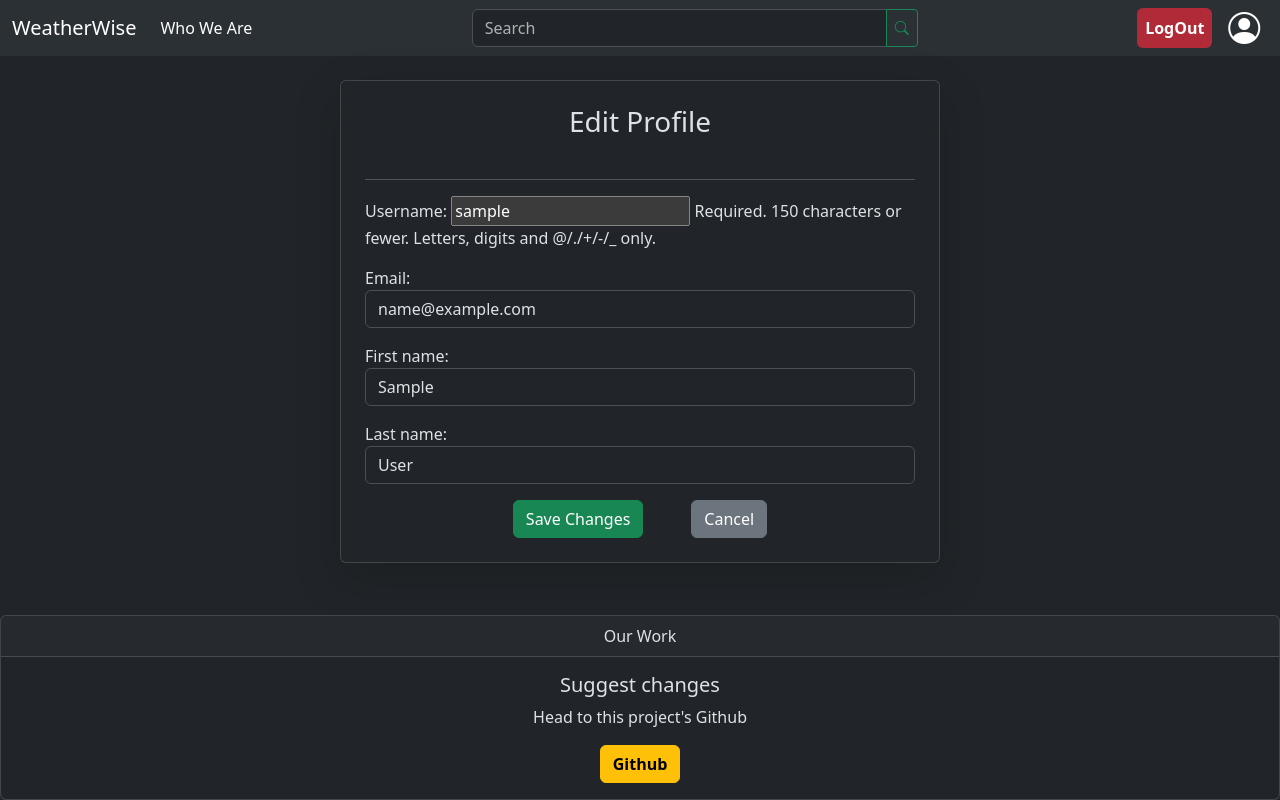
After one commit to Shravan-0024/IT314_Project_G22, a Django app: page /profile/edit/ in a window 1280 px wide. The commit adds this page. Run offline with Django 5.2, Linux system fonts and the light colour scheme; the visitor is signed in with stand-in values (Sample User, id 1).

Commit message:
Add User-Profile-Edit functionality and make profile-page bit more detailed

```diff
--- a/DJANGO_BACKEND/weather_wise/app_home/forms.py
+++ b/DJANGO_BACKEND/weather_wise/app_home/forms.py
@@ -29,3 +29,25 @@ class UserSignUpForm(UserCreationForm):
         if User.objects.filter(email=email).exists():
             raise ValidationError("This email address is already registered. Please log in instead.")
         return email
+
+
+
+class UserProfileEditForm(forms.ModelForm):
+    email = forms.EmailField(widget=forms.EmailInput(attrs={'class': 'form-control'}))
+    first_name = forms.CharField(max_length=50, widget=forms.TextInput(attrs={'class': 'form-control'}))
+    last_name = forms.CharField(max_length=50, widget=forms.TextInput(attrs={'class': 'form-control'}))
+
+    class Meta:
+        model = User
+        fields = ('username', 'email', 'first_name', 'last_name')
+
+    def __init__(self, *args, **kwargs):
+        super(UserProfileEditForm, self).__init__(*args, **kwargs)
+        # Make username read-only since it's generally not editable
+        self.fields['username'].widget.attrs['readonly'] = True
+
+    def clean_email(self):
+        email = self.cleaned_data.get('email')
+        if User.objects.filter(email=email).exclude(pk=self.instance.pk).exists():
+            raise ValidationError("This email address is already registered with another account.")
+        return email
--- a/DJANGO_BACKEND/weather_wise/app_home/urls.py
+++ b/DJANGO_BACKEND/weather_wise/app_home/urls.py
@@ -8,4 +8,5 @@ urlpatterns = [
     path('signup/',views.signup_view,name="signup_view"),
     path('predict/',views.predict_view,name="predict_view"),
     path('profile/',views.profile_view,name="profile_view"),
+    path('profile/edit/', views.profile_edit_view, name='profile_edit_view'),
 ]
--- a/DJANGO_BACKEND/weather_wise/app_home/views.py
+++ b/DJANGO_BACKEND/weather_wise/app_home/views.py
@@ -1,5 +1,5 @@
 from django.shortcuts import render,redirect
-from app_home.forms import UserSignUpForm
+from app_home.forms import UserSignUpForm,UserProfileEditForm
 from django.contrib.auth import login,logout,authenticate
 from django.contrib.auth.decorators import login_required
 from django.contrib.auth.models import User
@@ -82,3 +82,15 @@ def logout_view(request):
 @login_required
 def profile_view(request):
     return render(request,'registration/profile.html')
+
+@login_required
+def profile_edit_view(request):
+    if request.method == "POST":
+        form = UserProfileEditForm(request.POST, instance=request.user)
+        if form.is_valid():
+            form.save()
+            return redirect('profile_view')  # Redirect to the profile page after successful update
+    else:
+        form = UserProfileEditForm(instance=request.user)
+
+    return render(request, 'registration/profile_edit.html', {'form': form})
--- a/DJANGO_BACKEND/weather_wise/templates/registration/profile.html
+++ b/DJANGO_BACKEND/weather_wise/templates/registration/profile.html
@@ -15,7 +15,8 @@
         </div>
         <hr>
         <div class="d-flex justify-content-center">
-            <a href="{% url 'logout_view' %}" class="btn btn-danger">Log Out</a>
+            <a href="{% url 'profile_edit_view' %}" class="btn btn-primary mx-4">Edit Profile</a>
+            <a href="{% url 'logout_view' %}" class="btn btn-danger mx-4">Log Out</a>
         </div>
     </div>
 </div>
--- /dev/null
+++ b/DJANGO_BACKEND/weather_wise/templates/registration/profile_edit.html
@@ -0,0 +1,20 @@
+{% extends "layout.html" %}
+
+{% block title %}WeatherWise | Edit Profile{% endblock %}
+
+{% block content %}
+<div class="d-flex justify-content-center">
+    <div class="card shadow-lg p-4" style="max-width: 600px; width: 100%;">
+        <h3 class="card-title text-center mb-4">Edit Profile</h3>
+        <hr>
+        <form method="POST">
+            {% csrf_token %}
+            {{ form.as_p }}
+            <div class="d-flex justify-content-center">
+                <button type="submit" class="btn btn-success mx-4">Save Changes</button>
+                <a href="{% url 'profile_view' %}" class="btn btn-secondary mx-4">Cancel</a>
+            </div>
+        </form>
+    </div>
+</div>
+{% endblock %}
```
